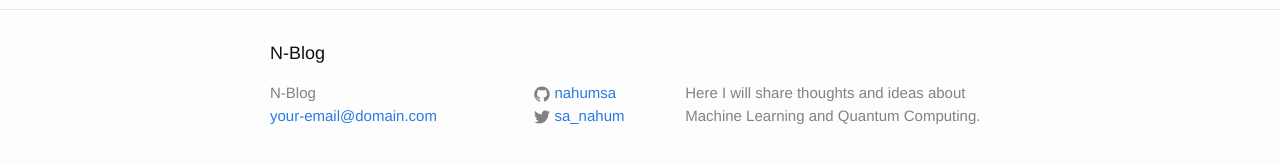
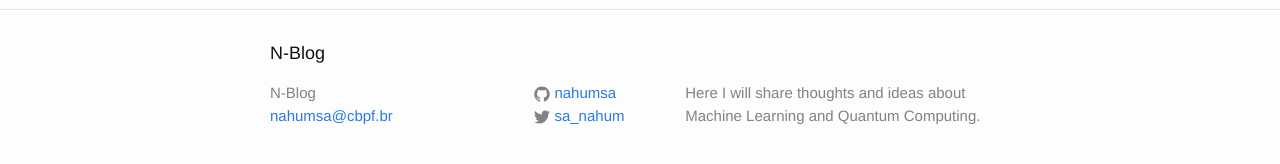
Before and after one commit to nahumsa/n-blog, a Jekyll site: the page built from about.md, in a window 1280 px wide. Shown: the part 341-505 px from the top of the page. Built offline with Jekyll 4.4.1, drawn with Linux system fonts in a browser that asks for light colours.

Commit message:
Added email

```diff
--- a/_config.yml
+++ b/_config.yml
@@ -7,7 +7,7 @@
 
 # Site settings
 title: N-Blog
-email: your-email@domain.com
+email: nahumsa@cbpf.br
 description: > # this means to ignore newlines until "baseurl:"
   Here I will share thoughts and ideas about Machine Learning
   and Quantum Computing.
```
